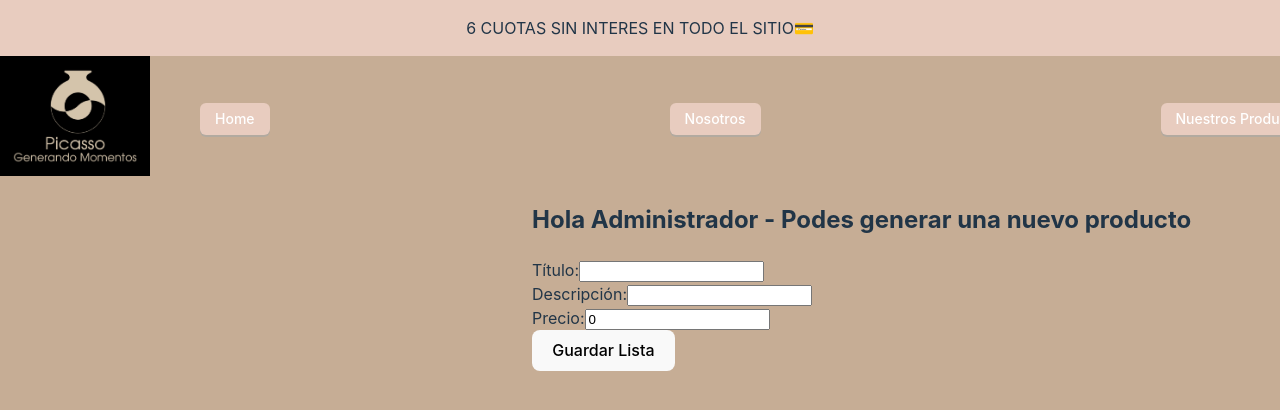
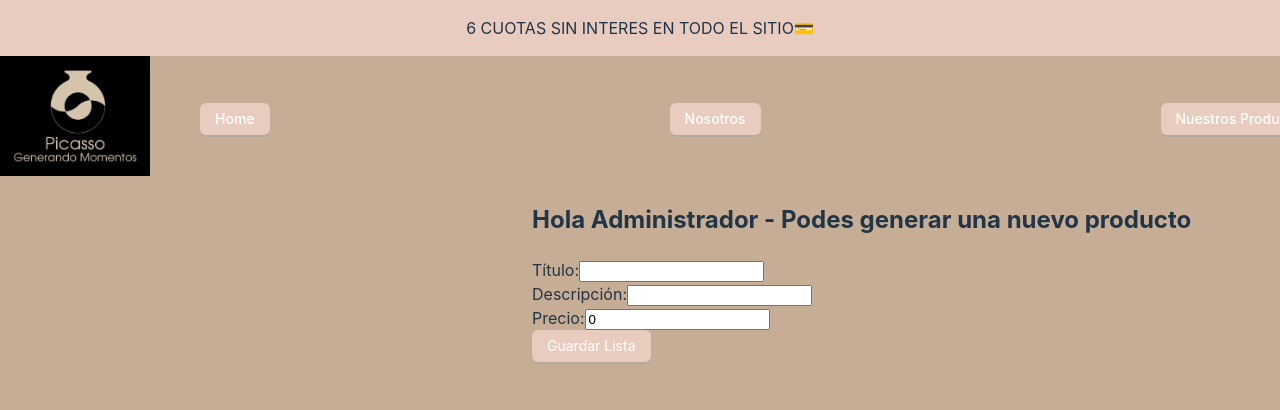
Before and after one commit to edugiorgis/Trabajo-Final---Giorgis-Eduardo---Front, a React (Vite) app: page /register in a window 1280 px wide. Shown: the top 410 px of the page. Built offline with nearby package versions, Linux system fonts and the light colour scheme.

Commit message:
tercer entrega

```diff
--- a/src/pages/Register.jsx
+++ b/src/pages/Register.jsx
@@ -1,6 +1,7 @@
 import React, { useState, useEffect } from "react";
 import axios from "axios";
 import "../styles.css";
+import { Button } from "antd";
 
 const Register = () => {
   const [productData, setProductData] = useState({
@@ -93,13 +94,17 @@ const Register = () => {
               required
             />
           </div>
-          <button
-            type="submit"
-            className="btn btn-primary"
+          <Button
+            type="primary"
+            style={{
+              backgroundColor: "#e8ccbf",
+              border: "none",
+              cursor: "pointer",
+            }}
             onClick={handleSubmit}
           >
             Guardar Lista
-          </button>
+          </Button>
           {errorMessage && <p className="error-message">{errorMessage}</p>}
           {successMessage && (
             <p className="success-message">{successMessage}</p>
```
